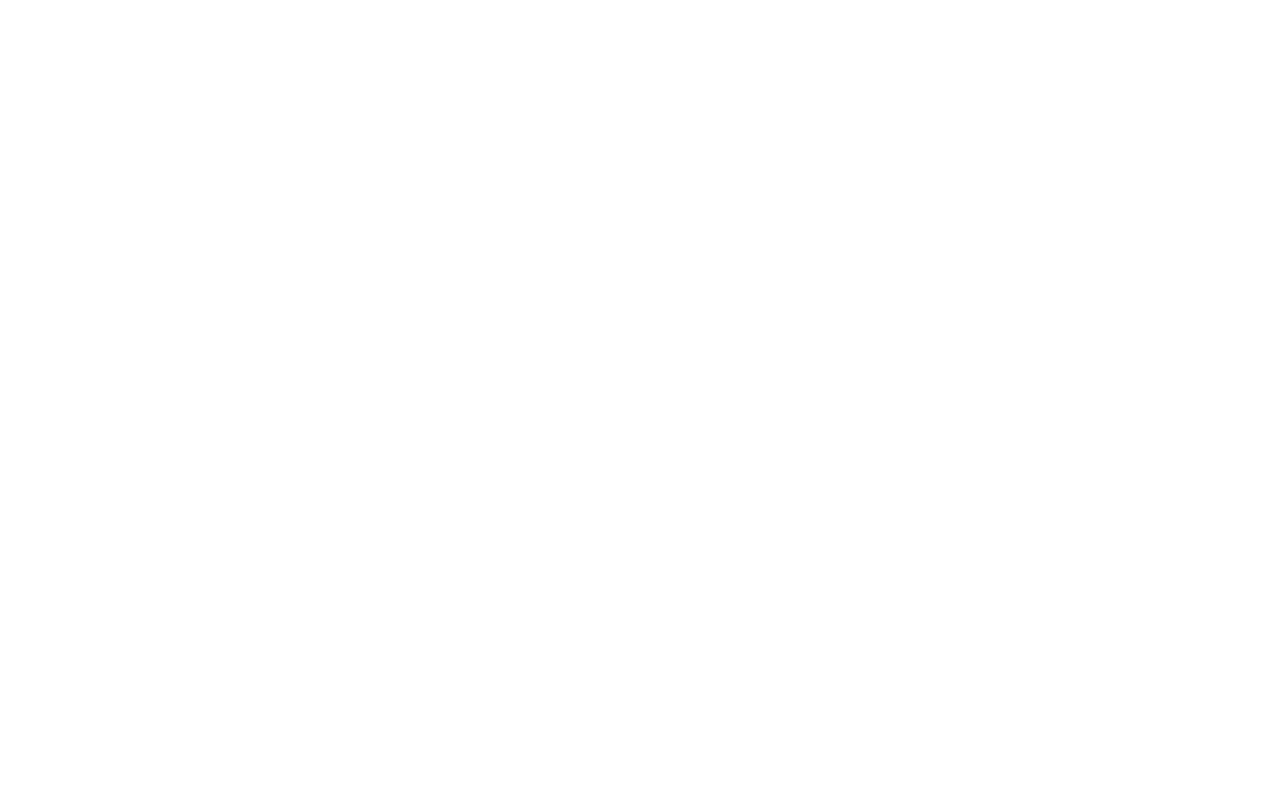
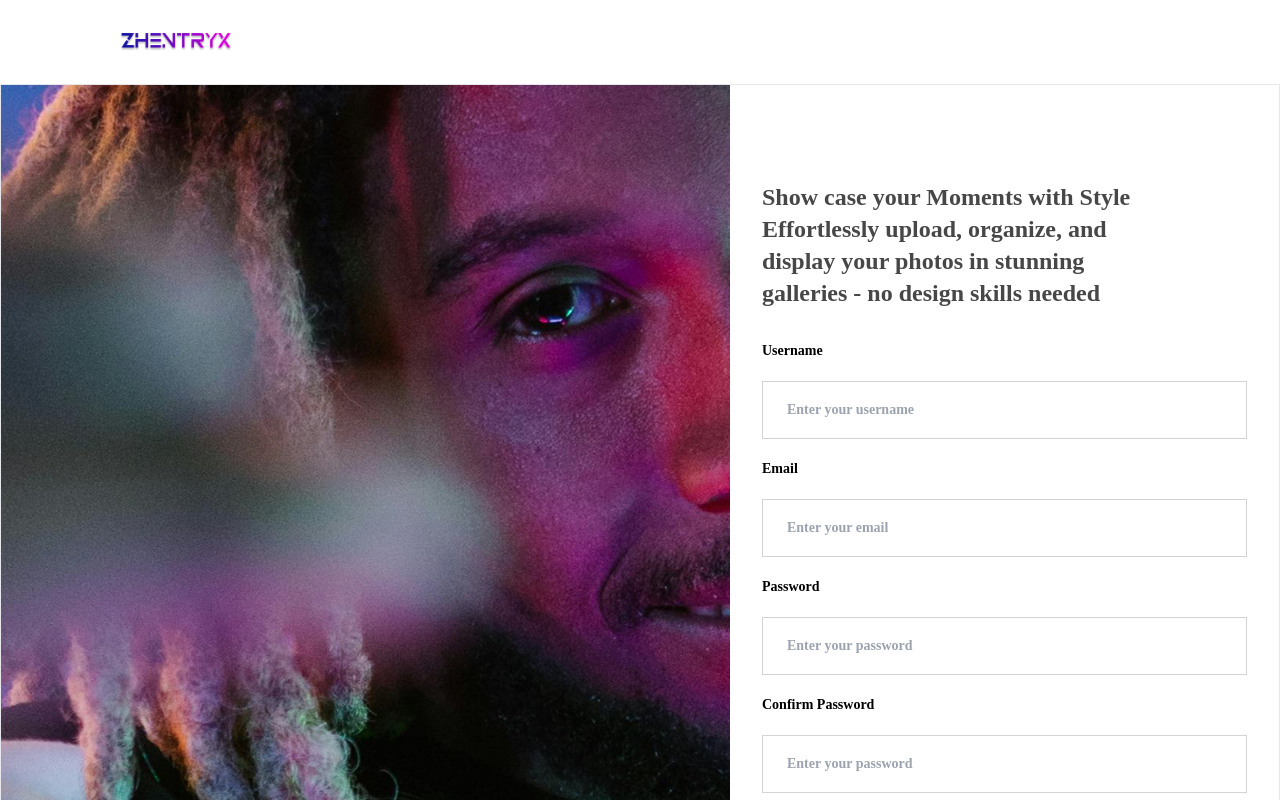
Before and after one commit to Zhentryx034/imagefic, a React (Vite) app in the folder imagefic/: page /signup in a window 1280 px wide. Before the commit this address had no page. Shown: the top 800 px of the page. Built offline with nearby package versions, Linux system fonts and the light colour scheme; a web font is replaced by a local one.

Commit message:
Add SignUp component with form fields, styling, and routing

```diff
--- a/imagefic/src/App.tsx
+++ b/imagefic/src/App.tsx
@@ -2,12 +2,14 @@
 import React from 'react'
 import './App.css'
 import Layout from './Components/Layout'
+import SignUp from './Components/Auth/signUp'
 
 
 const App: React.FC= ()=> {
   return(
     <Routes>
       <Route path='/' element={<Layout/>} />
+      <Route path='/signup' element={<SignUp />} />
     </Routes>
 
   )
--- a/imagefic/src/Components/Auth/signUp.tsx
+++ b/imagefic/src/Components/Auth/signUp.tsx
@@ -3,36 +3,60 @@
 import img from '../../assets/Pictures/auth-img.png'
 import { Link } from 'react-router-dom'
 
-const signUp:React.FC = () => {
+const SignUp:React.FC = () => {
   return (
-    <div className='signup'>
-       <img src={logo} alt="" className='page-logo' />
+    <div className='font-["Poppins"]'>
+       <img src={logo} alt="" className='w-[15%] ml-20' />
 
-       <div className="container">
-         <img src={img} alt="" />
-          <div className="form-text">
+       <div className="flex border border-gray-200">
+         <img src={img} alt="" className='w-[150%]' />
+          <div className="py-24 px-8">
             <div className="text">
-              <div className="header-text">
-                <div className="small-text">
+              <div className="font-bold text-2xl">
+                <div className="text-[#474747] text-left w-4/5">
                   <p>
                   Show case your Moments with Style Effortlessly upload, organize, and display your photos in stunning galleries - no design skills needed
                   </p>
                 </div>
-                <form action="#">
-                  <label htmlFor="userName">Username</label>
-                  <input type="text" name="userName" id="userName" placeholder='Enter your username' />
+                <form className="block text-left text-sm mt-8">
+                  <label htmlFor="userName" className="block">Username</label>
+                  <input
+                    type="text"
+                    name="userName"
+                    id="userName"
+                    placeholder='Enter your username'
+                    className="my-5 w-full border border-[#D3D3D3] px-6 py-[18px] focus:outline focus:outline-[#1B10A4] focus:outline-1"
+                  />
 
-                  <label htmlFor="email">Email</label>
-                  <input type="email" name="email" id="email" placeholder='Enter your email' />
+                  <label htmlFor="email" className="block">Email</label>
+                  <input
+                    type="email"
+                    name="email"
+                    id="email"
+                    placeholder='Enter your email'
+                    className="my-5 w-full border border-[#D3D3D3] px-6 py-[18px] focus:outline focus:outline-[#1B10A4] focus:outline-1"
+                  />
 
-                  <label htmlFor="password">Password</label>
-                  <input type="password" name="password" id="password" placeholder='Enter your password' />
+                  <label htmlFor="password" className="block">Password</label>
+                  <input
+                    type="password"
+                    name="password"
+                    id="password"
+                    placeholder='Enter your password'
+                    className="my-5 w-full border border-[#D3D3D3] px-6 py-[18px] focus:outline focus:outline-[#1B10A4] focus:outline-1"
+                  />
 
-                  <label htmlFor="confirmPassword">Confirm Password</label>
-                  <input type="password" name="confirmPassword" id="confirmPassword" placeholder='Enter your password' />
-                    <button>Sign Up</button>
-                    <div className="signup-text">
-                      <p>Already a Memeber? <Link to="/login">Login</Link></p>
+                  <label htmlFor="confirmPassword" className="block">Confirm Password</label>
+                  <input
+                    type="password"
+                    name="confirmPassword"
+                    id="confirmPassword"
+                    placeholder='Enter your password'
+                    className="my-5 w-full border border-[#D3D3D3] px-6 py-[18px] focus:outline focus:outline-[#1B10A4] focus:outline-1"
+                  />
+                    <button className='w-full bg-[#1B10A4] text-white border-none py-[18px] px-6 rounded-lg cursor-pointer text-sm'>Sign Up</button>
+                    <div className="mt-4">
+                      <p>Already a Member? <Link to="/login" className="text-[#1B10A4]">Login</Link></p>
                     </div>
                 </form>
               </div>
@@ -43,4 +67,4 @@
   )
 }
 
-export default signUp
+export default SignUp
```
Also changed, not shown: imagefic/src/Components/Auth/auth.css (added, +47 -0 lines).
